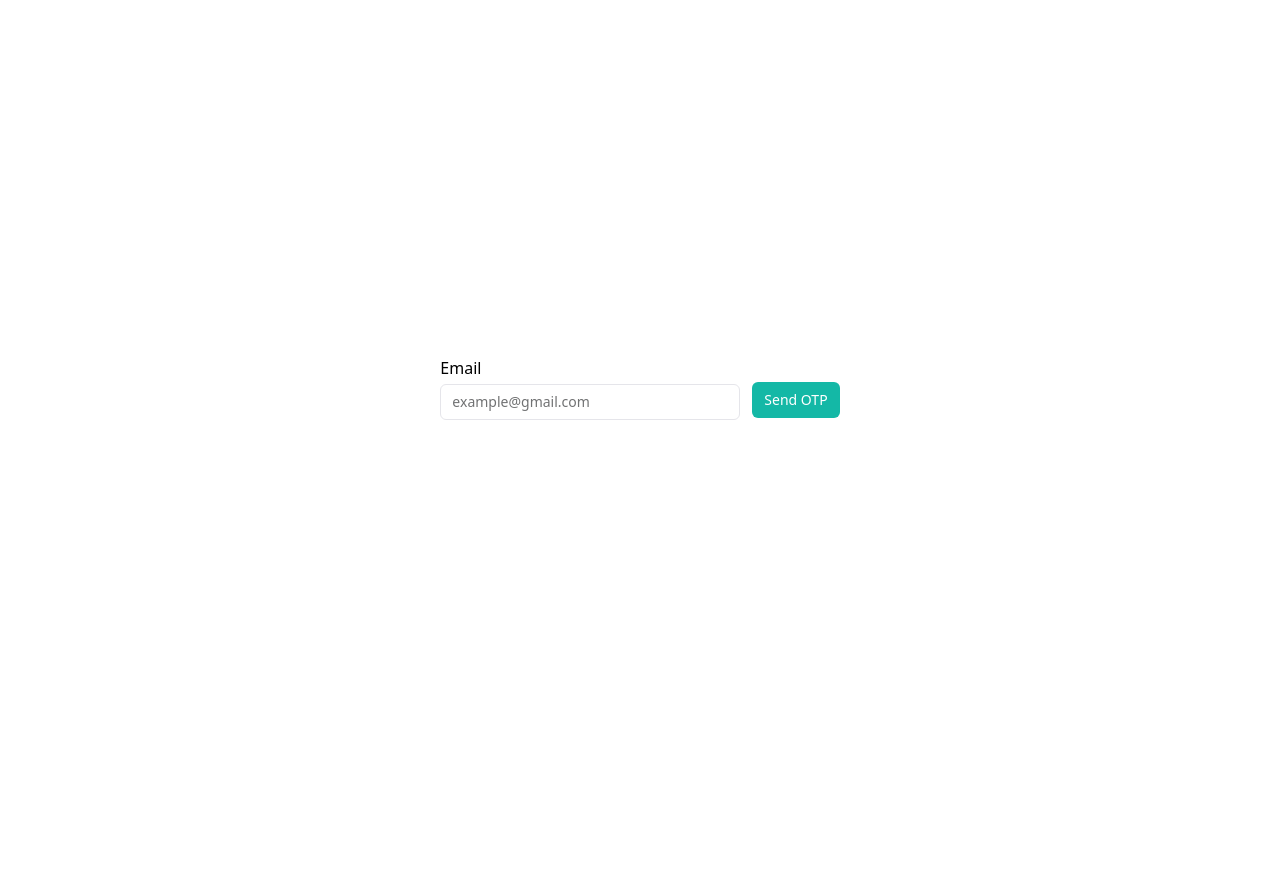
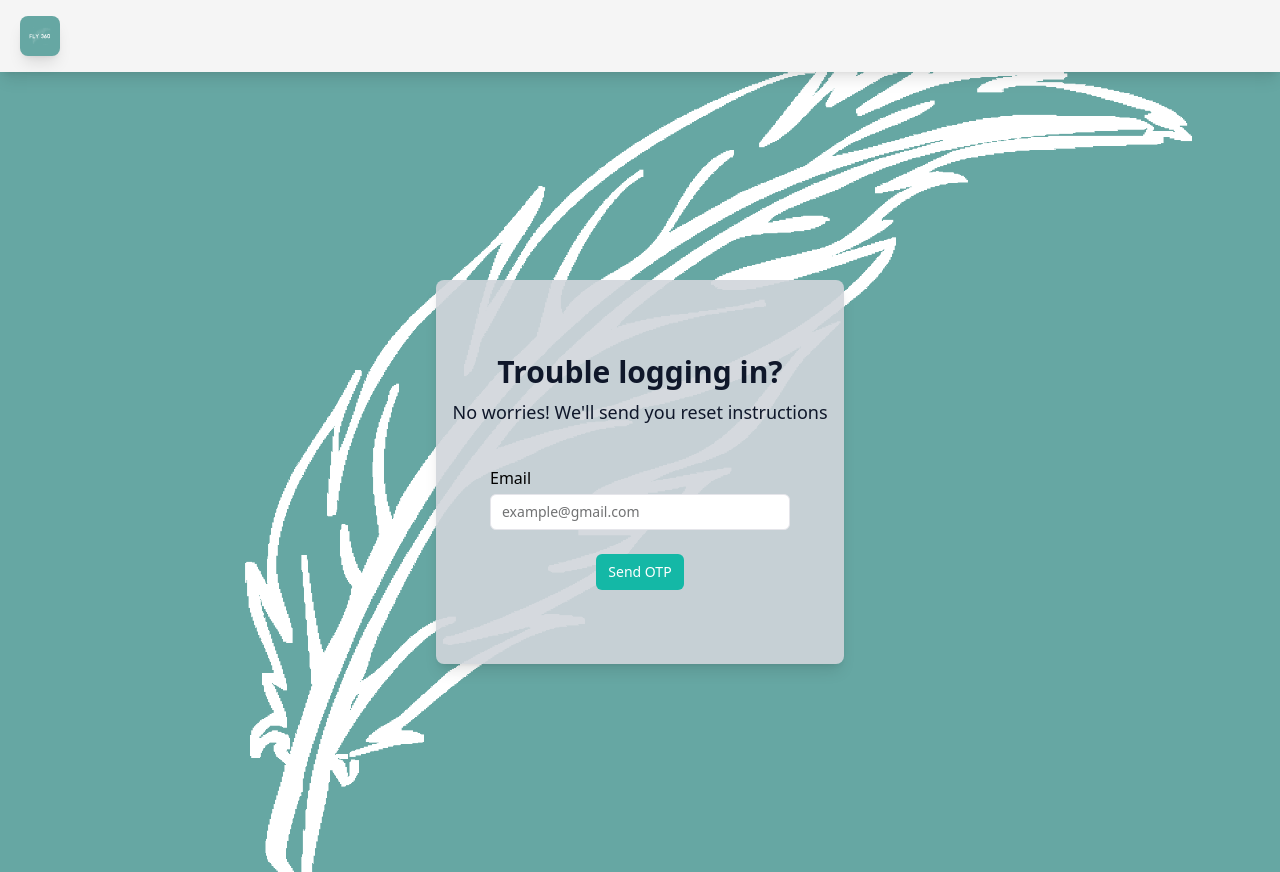
Before and after one commit to raikiri24/fly360-hris, a React (Vite) app: page /forgot-password in a window 1280 px wide. Before the commit the page ends 800 px from the top, so only its background shows below. Built offline with nearby package versions, Linux system fonts and the light colour scheme.

Commit message:
added-forgot-pass-design

```diff
--- a/src/components/Forms/ForgotPasswordForm.jsx
+++ b/src/components/Forms/ForgotPasswordForm.jsx
@@ -4,6 +4,7 @@ import { useForm, Controller } from 'react-hook-form';
 import { useChangePassword } from '../../context/ForgotPasswordContext';
 import { MoonLoader } from 'react-spinners';
 import toast from 'react-hot-toast';
+import Logo1 from '../../assets/nav-icon-home.svg';
 
 const ForgotPasswordForm = () => {
   const {
@@ -26,8 +27,7 @@ const ForgotPasswordForm = () => {
     if (!isOtpSent) {
       if (!data.email) {
         toast.error('Email is required!');
-      }
-      if (data.email) {
+      } else {
         handleSendOtp(data);
       }
     } else {
@@ -72,10 +72,34 @@ const ForgotPasswordForm = () => {
           />
         </div>
       )}
-      <div className="flex flex-col justify-center items-center h-screen">
+      <nav className="relative flex w-full flex-wrap items-center justify-between bg-neutral-100 py-2 text-neutral-500 shadow-lg hover:text-neutral-700 focus:text-neutral-700 dark:bg-teal-500 lg:py-4">
+        <div className="flex w-full flex-wrap items-center justify-between px-3">
+          <div>
+            <a
+              className="mx-2 my-1 flex items-center text-neutral-900 hover:text-neutral-900 focus:text-neutral-900 lg:mb-0 lg:mt-0"
+              href="#">
+              <img
+                src={Logo1}
+                alt="Logo"
+                className="w-10 h-10  top-4 left-4 rounded-lg bg-[#66A7A3] p-2 shadow-lg hidden lg:block"
+              />
+            </a>
+          </div>
+        </div>
+      </nav>
+      <div
+        className="flex flex-col justify-center items-center h-screen bg-[#66A7A3] bg-cover bg-no-repeat bg-center "
+        style={{
+          backgroundImage: `url('src/assets/FPLogo.png')`,
+          backgroundColor: `rgba(102, 167, 163, 0.55)`
+        }}>
         {!isOtpVerified && (
           <Form onSubmit={handleSubmit(onSubmit)}>
-            <div className="justify-center flex items-center gap-3">
+            <div className="flex flex-col justify-center items-center h-96 max-w-lg  bg-gray-300 bg-opacity-90 p-4 rounded-lg shadow-lg">
+              <h1 className=" text-3xl font-bold text-slate-900 mb-2">Trouble logging in?</h1>
+              <p className="text-lg text-slate-900 mb-10">
+                No worries! We'll send you reset instructions
+              </p>
               <Form.Group controlId="email" name="email">
                 <Form.ControlLabel>Email</Form.ControlLabel>
                 <Controller
@@ -112,9 +136,11 @@ const ForgotPasswordForm = () => {
               </Form.Group>
             </div>
             {isOtpSent && (
-              <div className="flex flex-col">
+              <div className="flex flex-col justify-center items-center h-48 max-w-lg  bg-gray-200 bg-opacity-90 p-4 rounded-lg shadow-lg">
                 <Form.Group controlId="otp" name="otp">
-                  <Form.ControlLabel>OTP</Form.ControlLabel>
+                  <Form.ControlLabel className="text-3xl  text-center text-slate-900 mb-2">
+                    OTP
+                  </Form.ControlLabel>
                   <Controller
                     control={control}
                     rules={{
@@ -151,7 +177,8 @@ const ForgotPasswordForm = () => {
         )}
         {isOtpVerified && (
           <Form onSubmit={handleSubmit(newPasswordOnSubmit)}>
-            <div className="justify-center flex items-center gap-3 flex-col">
+            <div className="flex flex-col justify-center items-center h-96 max-w-lg  bg-gray-200 bg-opacity-90 p-4 rounded-lg shadow-lg">
+              <h1 className=" text-3xl font-bold text-slate-900 mb-8">Enter the New Password</h1>
               <Form.Group controlId="password" name="password">
                 <Form.ControlLabel>New Password</Form.ControlLabel>
                 <Controller
```
Also changed, not shown: src/assets/FPLogo.png (added), 1 other file (tests, documents, lock files or other folders).
